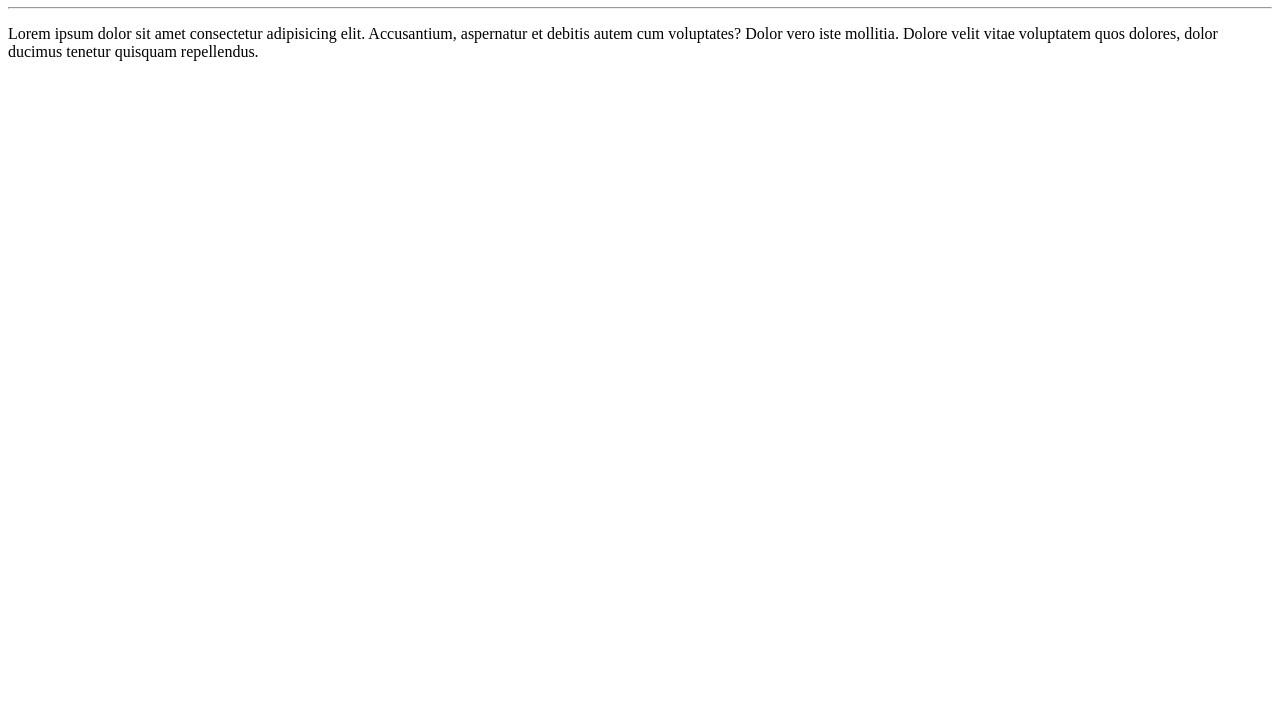
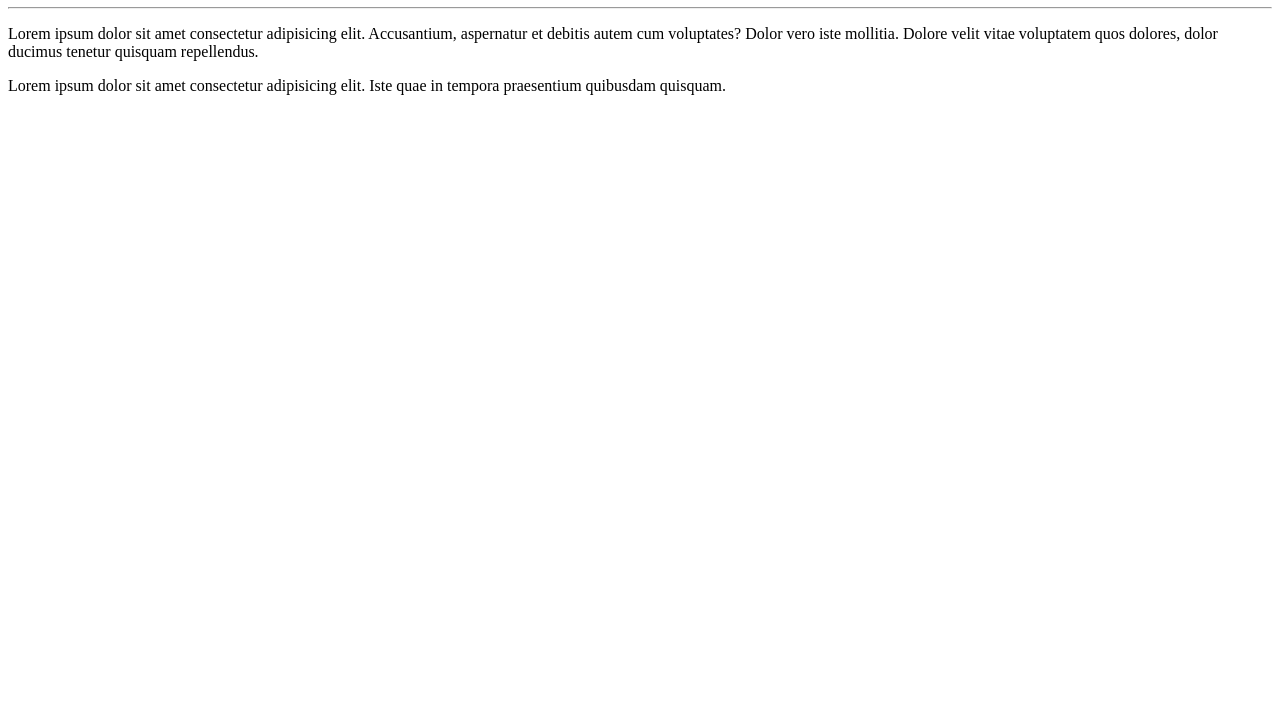
Before and after one commit to artemio25/Ola-Mundo, a plain HTML site: page site-exemplo/index.html in a window 1280 px wide. Shown: the part 73-800 px from the top of the page. Drawn offline with Linux system fonts and the light colour scheme.

Commit message:
adicionei um paragrafo

```diff
--- a/site-exemplo/index.html
+++ b/site-exemplo/index.html
@@ -9,5 +9,6 @@
     <h1>Olá, Mundo!</h1>
     <hr>
     <p>Lorem ipsum dolor sit amet consectetur adipisicing elit. Accusantium, aspernatur et debitis autem cum voluptates? Dolor vero iste mollitia. Dolore velit vitae voluptatem quos dolores, dolor ducimus tenetur quisquam repellendus.</p>
+    <p>Lorem ipsum dolor sit amet consectetur adipisicing elit. Iste quae in tempora praesentium quibusdam quisquam.</p>
 </body>
 </html>
```
